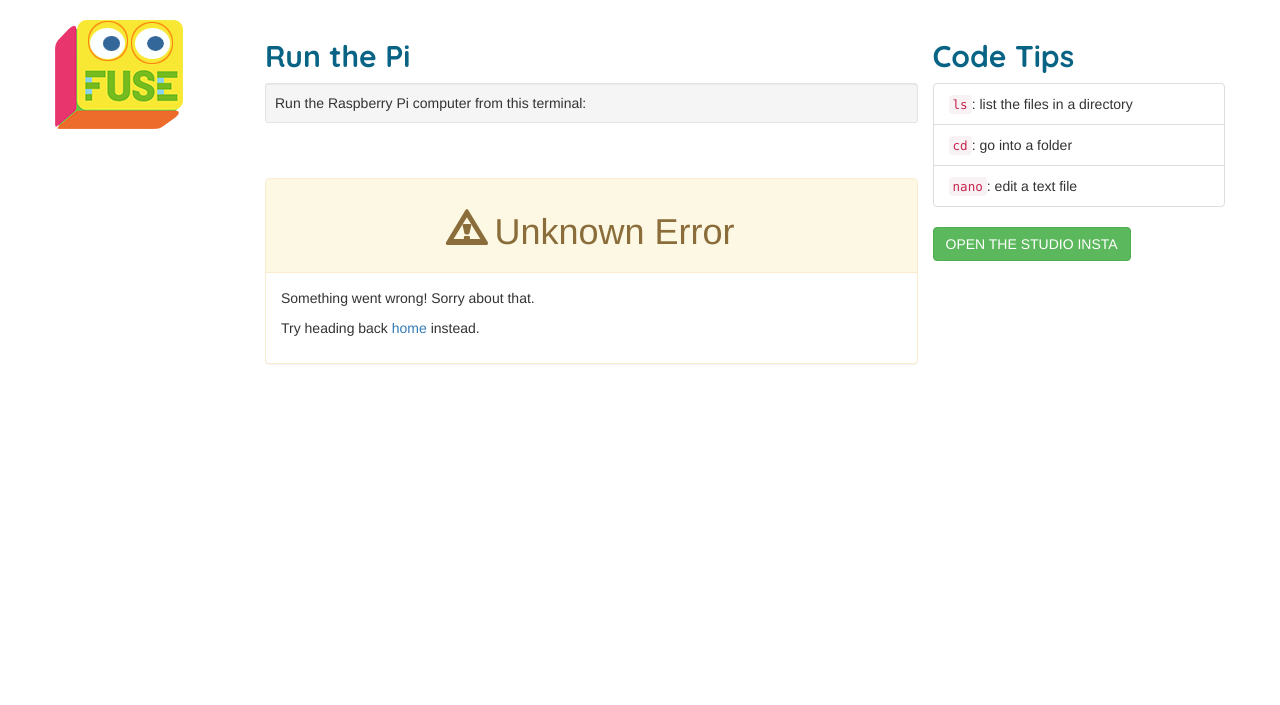
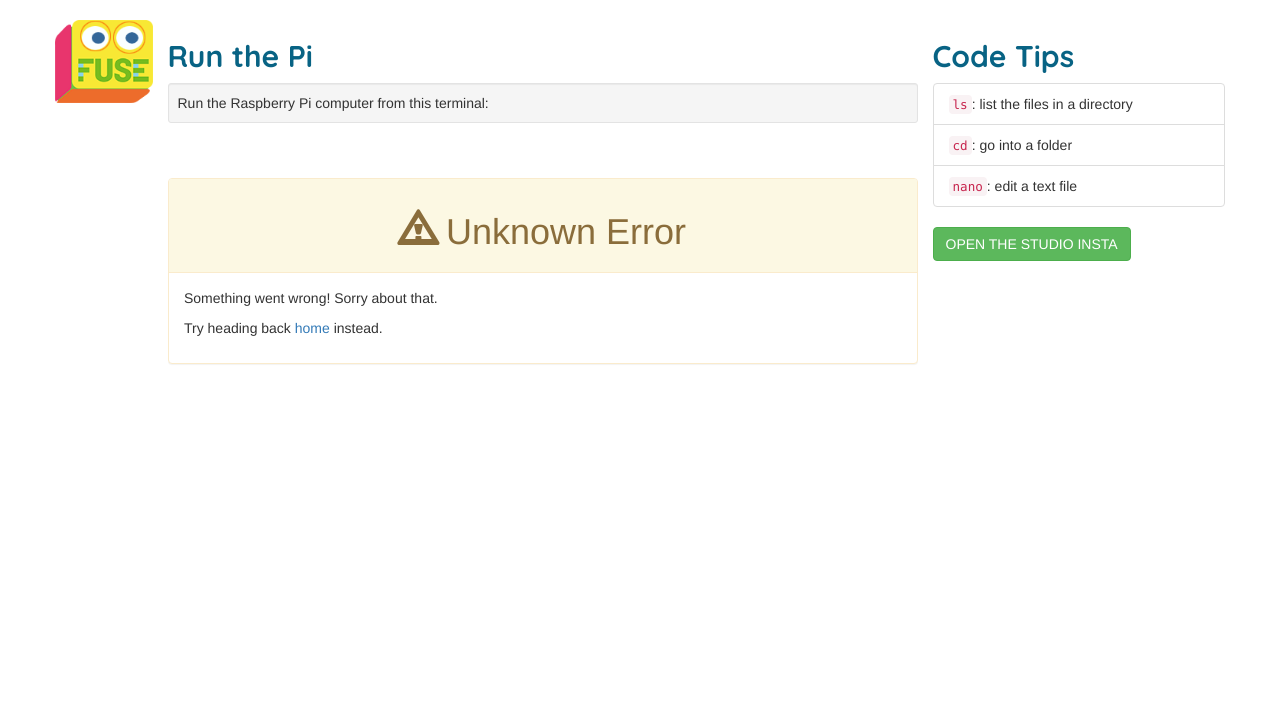
Before and after one commit to gabrielkrell/finsta, a Flask app: page / in a window 1280 px wide. Shown: the top 705 px of the page. Run offline with Flask 2, Linux system fonts and the light colour scheme; some libraries are stand-ins or nearby versions.

Commit message:
Shrink logo
Give the extra space to the terminal

```diff
--- a/templates/homepage.html
+++ b/templates/homepage.html
@@ -14,13 +14,13 @@
 <div class="container page-container">
 <div class="row">
 
-  <div class="col-sm-2 text-right">
+  <div class="col-sm-1 text-right">
     <div class="row">
       <img class="img-responsive" src="/logos/FUSER.png">
     </div>
   </div>
 
-  <div class="col-sm-7">
+  <div class="col-sm-8">
     <h2>Run the Pi</h2>
     <div class="well well-sm">
       Run the Raspberry Pi computer from this terminal:
```
